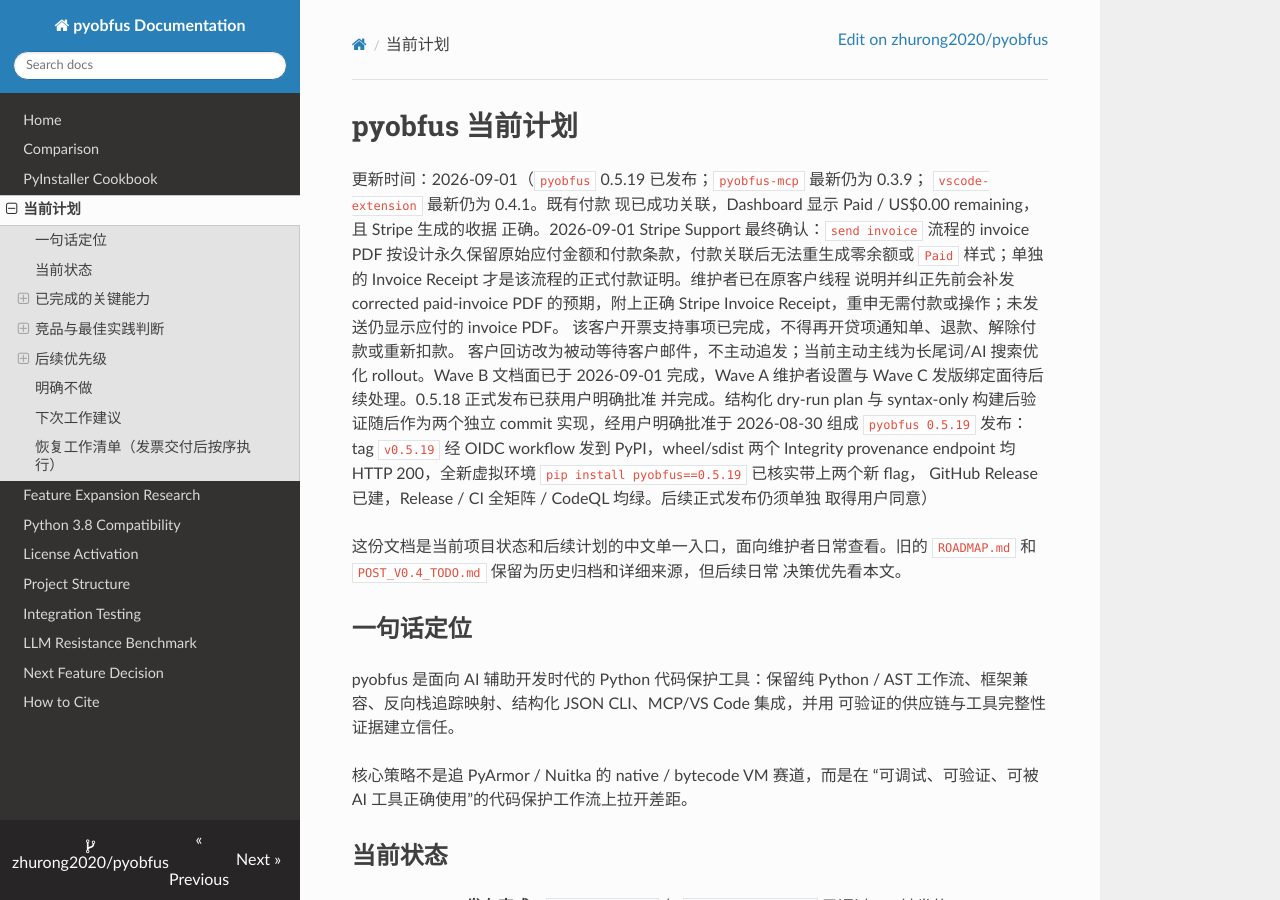
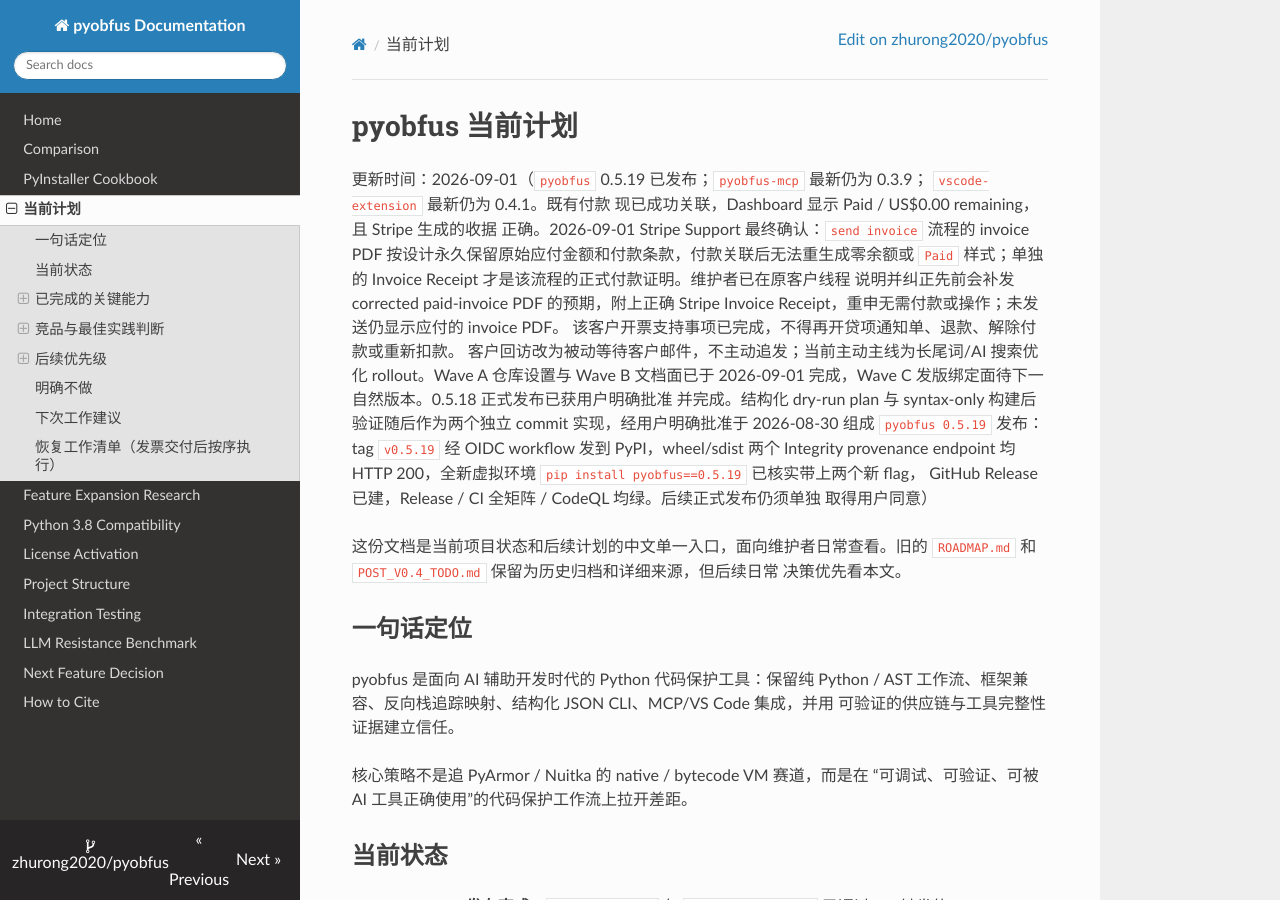
Before and after one commit to zhurong2020/pyobfus, an MkDocs documentation site: the page built from docs/CURRENT_PLAN_ZH.md, in a window 1280 px wide and 900 px high. Built offline with MkDocs 1.6.1, drawn with Linux system fonts in a browser that asks for light colours; nearby versions of some CDN libraries; some of the changed text lies outside the part shown.

```diff
--- a/docs/CURRENT_PLAN_ZH.md
+++ b/docs/CURRENT_PLAN_ZH.md
@@ -9,7 +9,7 @@
 说明并纠正先前会补发 corrected paid-invoice PDF 的预期，附上正确 Stripe
 Invoice Receipt，重申无需付款或操作；未发送仍显示应付的 invoice PDF。
 该客户开票支持事项已完成，不得再开贷项通知单、退款、解除付款或重新扣款。
-客户回访改为被动等待客户邮件，不主动追发；当前主动主线为长尾词/AI 搜索优化 rollout。Wave B 文档面已于 2026-09-01 完成，Wave A 维护者设置与 Wave C 发版绑定面待后续处理。0.5.18 正式发布已获用户明确批准
+客户回访改为被动等待客户邮件，不主动追发；当前主动主线为长尾词/AI 搜索优化 rollout。Wave A 仓库设置与 Wave B 文档面已于 2026-09-01 完成，Wave C 发版绑定面待下一自然版本。0.5.18 正式发布已获用户明确批准
 并完成。结构化 dry-run plan 与 syntax-only 构建后验证随后作为两个独立 commit
 实现，经用户明确批准于 2026-08-30 组成 `pyobfus 0.5.19` 发布：tag `v0.5.19`
 经 OIDC workflow 发到 PyPI，wheel/sdist 两个 Integrity provenance endpoint 均
```
Also changed, not shown: other parts of docs/CURRENT_PLAN_ZH.md (+6 -2 lines), docs/SEO_AND_COMPETITOR_SCAN_2026-08-31.md (+8 -2 lines).
